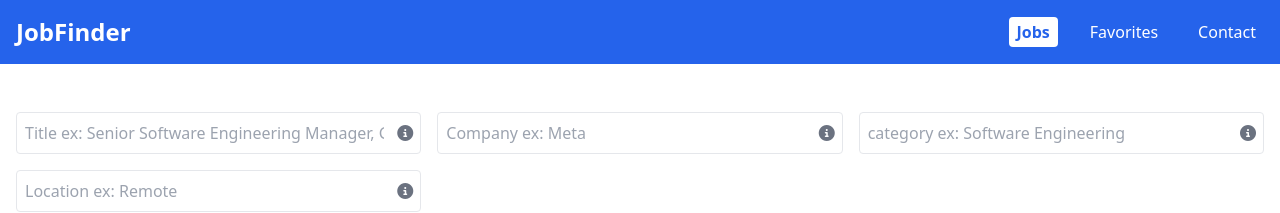
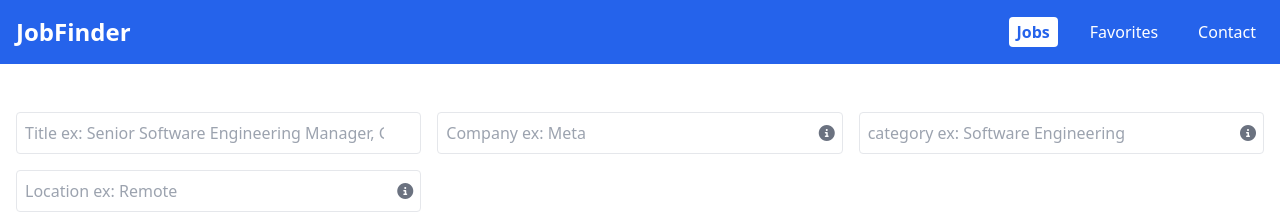
Before and after one commit to yousefalhindawi/job-listing-app, a Nuxt app: page / in a window 1280 px wide. Shown: the top 213 px of the page. Built offline with nearby package versions, Linux system fonts and the light colour scheme.

Commit message:
edit README

```diff
--- a/components/JobList.vue
+++ b/components/JobList.vue
@@ -35,7 +35,7 @@ const goToPage = (currentPage) => {
           placeholder="Title ex: Senior Software Engineering Manager, Google"
           class="p-2 border rounded pr-9 w-full"
         />
-        <Tooltip infoText="Enter whole word (Case-sensitive)" />
+        <!-- <Tooltip infoText="Enter whole word (Case-sensitive)" /> -->
         <!-- because how the MUSE API works-->
       </div>
       <div class="relative">
```
Also changed, not shown: 2 other files (tests, documents, lock files or other folders).
